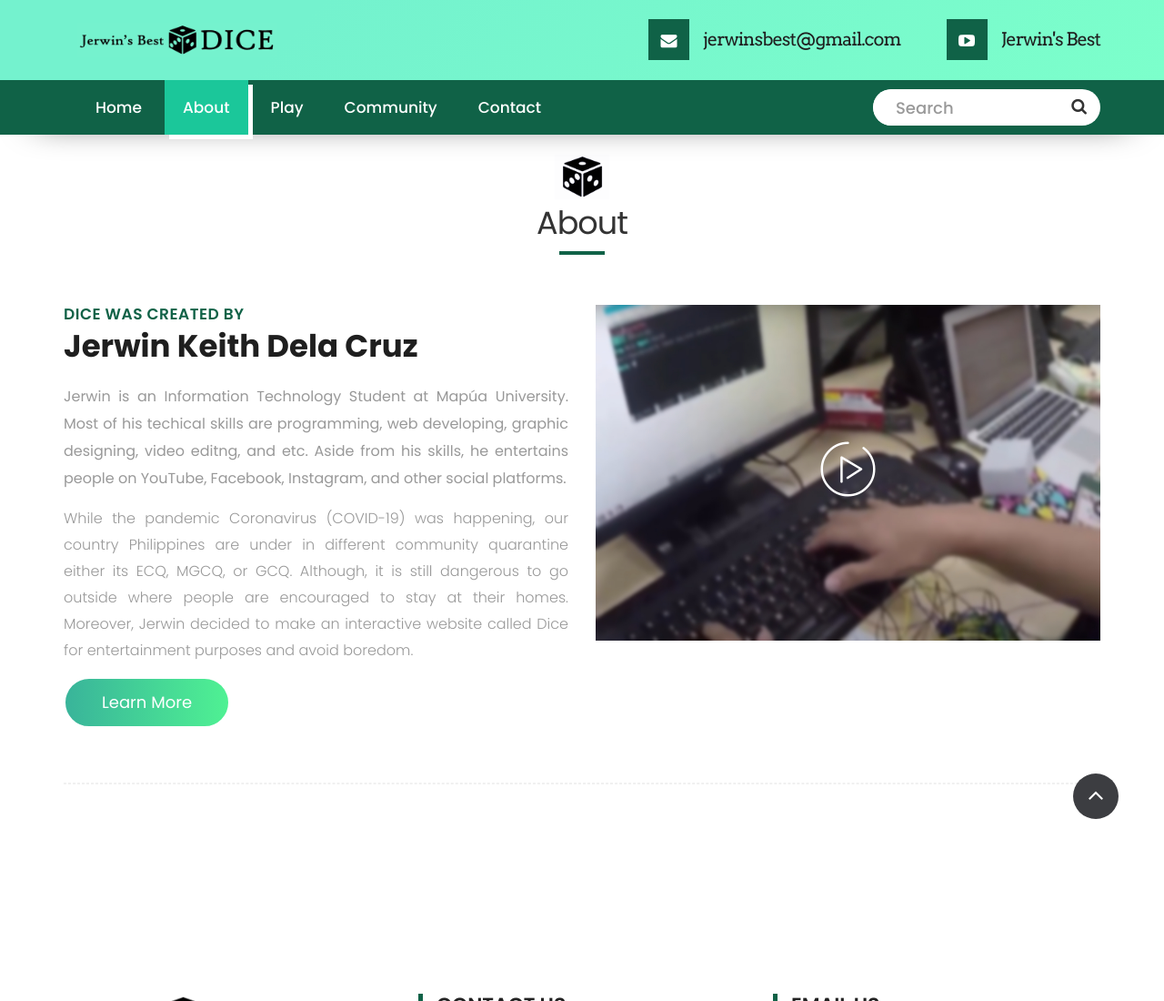
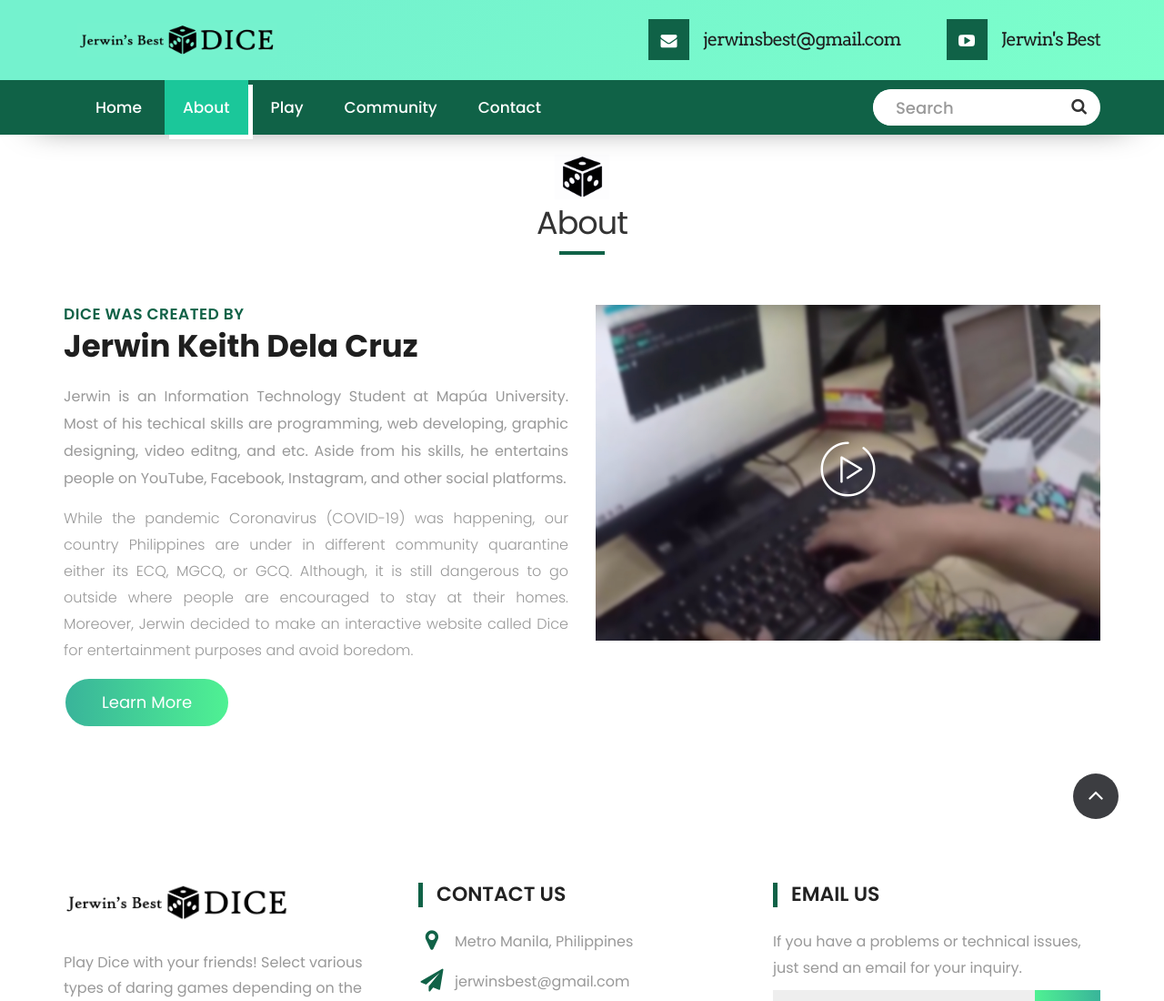
Before and after one commit to playdices/playdices.github.io, a plain HTML site: page about.html in a window 1280 px wide. Shown: the top 1100 px of the page at 91% size. Drawn offline with Linux system fonts and the light colour scheme.

Commit message:
remove hr

```diff
--- a/about.html
+++ b/about.html
@@ -152,7 +152,7 @@
                <!-- end col -->
             </div>
             <!-- end row -->
-            <hr class="hr1">
+
 
          </div>
          <!-- end container -->
```
